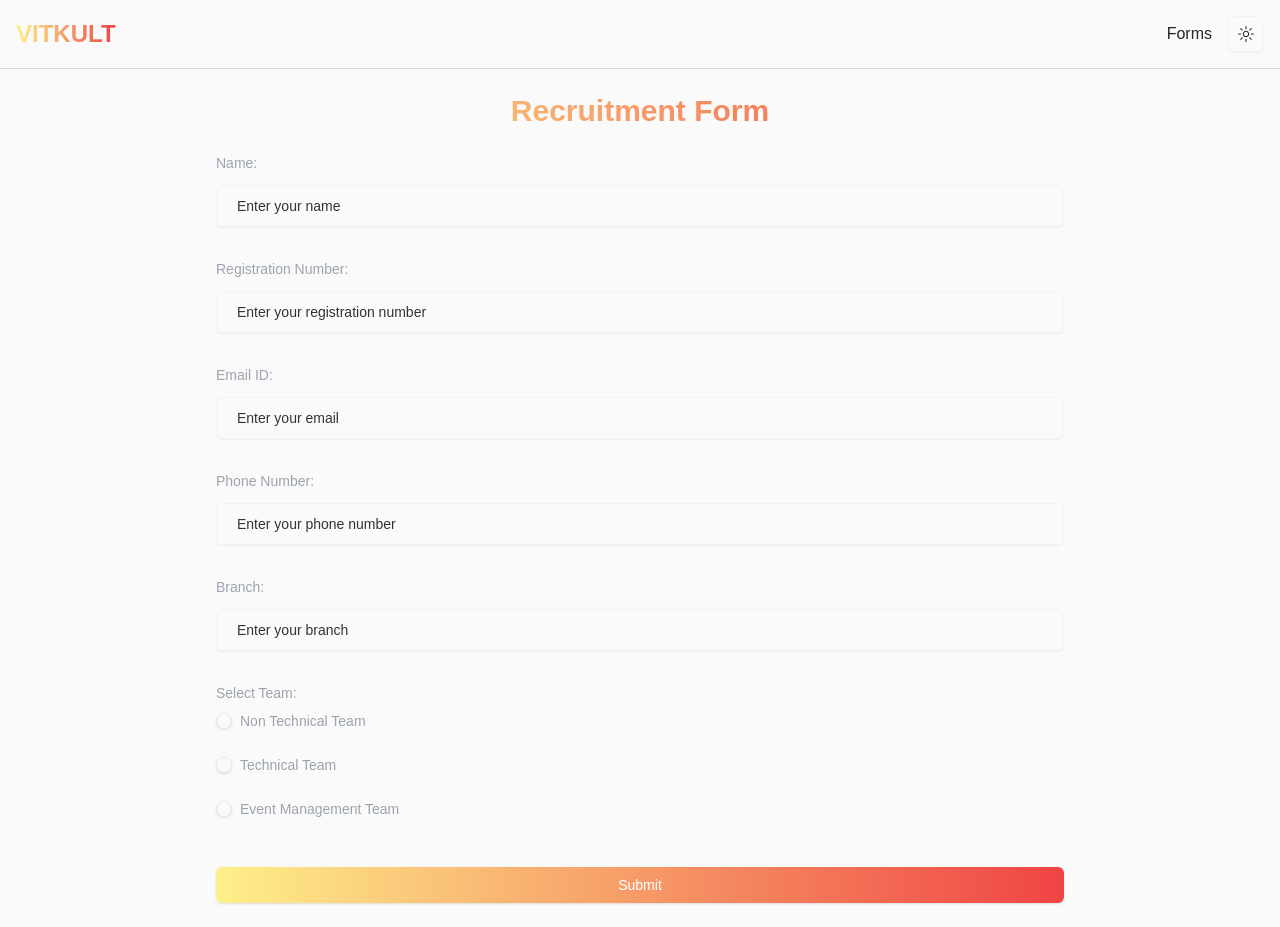
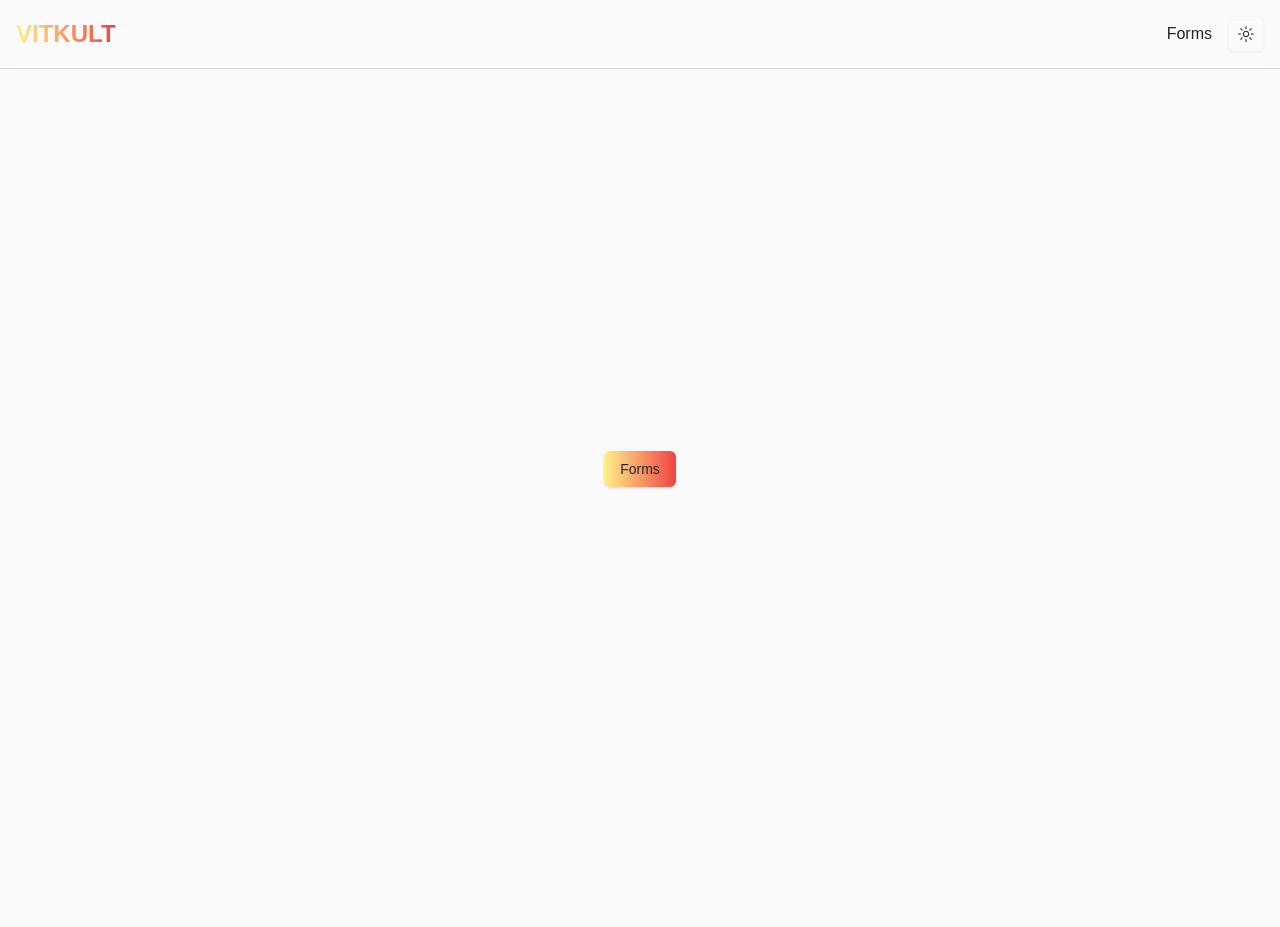
Before and after one commit to Nithin9585/vitkult, a Next.js app: page / in a window 1280 px wide. After the commit the page ends 869 px from the top, so only its background shows below. Built offline with nearby package versions, Linux system fonts and the light colour scheme.

Commit message:
created home page

```diff
--- /dev/null
+++ b/src/app/Forms/page.jsx
@@ -0,0 +1,9 @@
+import HiringForm from "@/components/Hiringform"
+function Forms() {
+  return (
+    <HiringForm/>
+
+  )
+}
+
+export default Forms;
--- a/src/app/page.js
+++ b/src/app/page.js
@@ -1,8 +1,14 @@
-import HiringForm from "../components/Hiringform";
+import { Button } from "@/components/ui/button";
+import Link from "next/link";
+
 export default function Home() {
   return (
-    <div>
-      <HiringForm/>
+    <div className="flex flex-col items-center justify-center min-h-screen bg-primary-900">
+      <Link href={"/Forms"}>
+        <Button className="bg-gradient-to-r from-yellow-200 to-red-500">
+          Forms
+        </Button>
+      </Link>
     </div>
   );
 }
--- a/src/app/success/page.js
+++ b/src/app/success/page.js
@@ -2,7 +2,7 @@
 function Success() {
   return (
     <div className="min-h-screen flex flex-col items-center justify-center bg-primary-900 ">
-    <h2 className="text-3xl font-bold mb-6">Form Submitted Successfully</h2>
+    <h2 className="text-3xl text-orange-400 font-bold mb-6">Form Submitted Successfully</h2>
     <p>We will reach out soon!</p>
     </div>
   )
```
